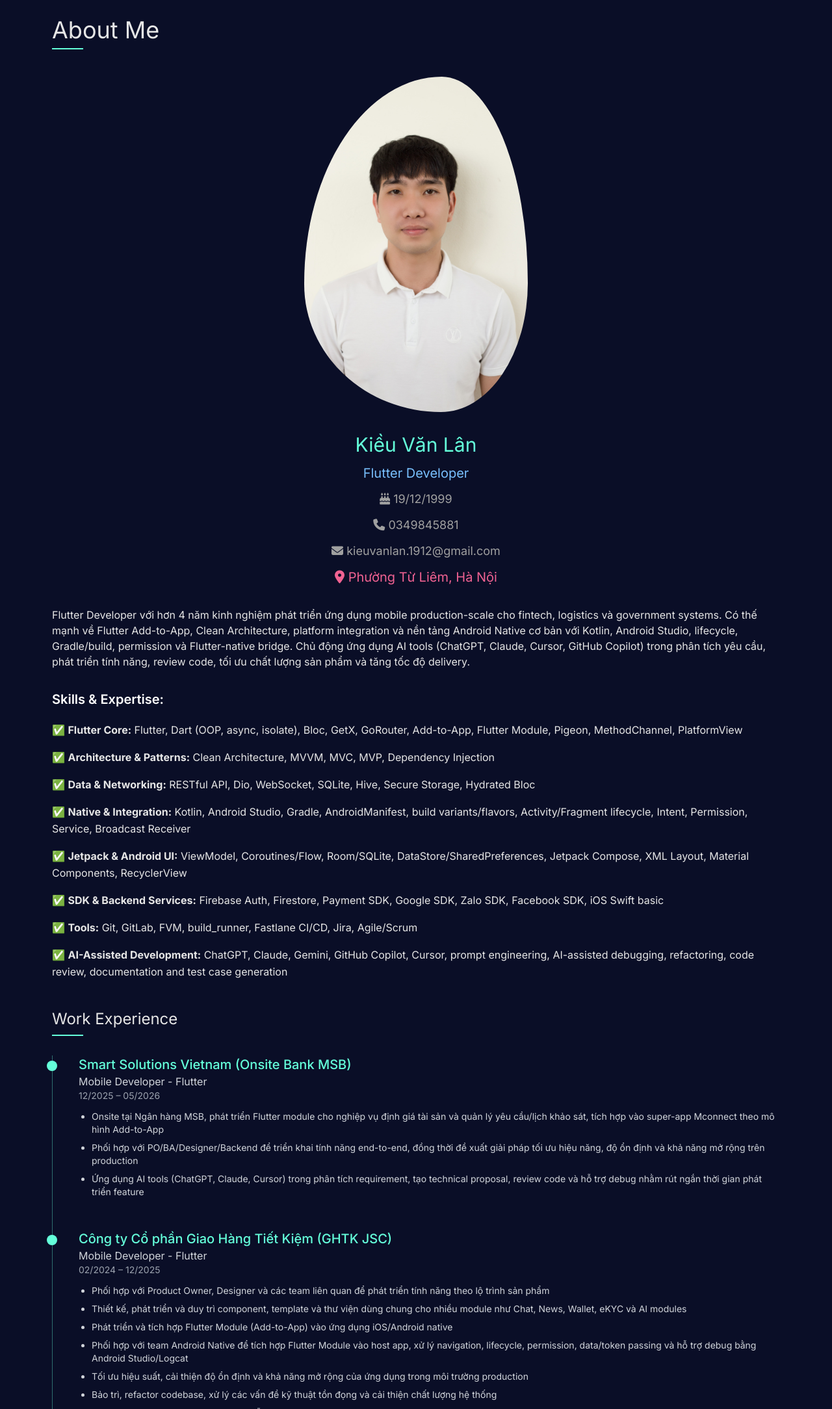
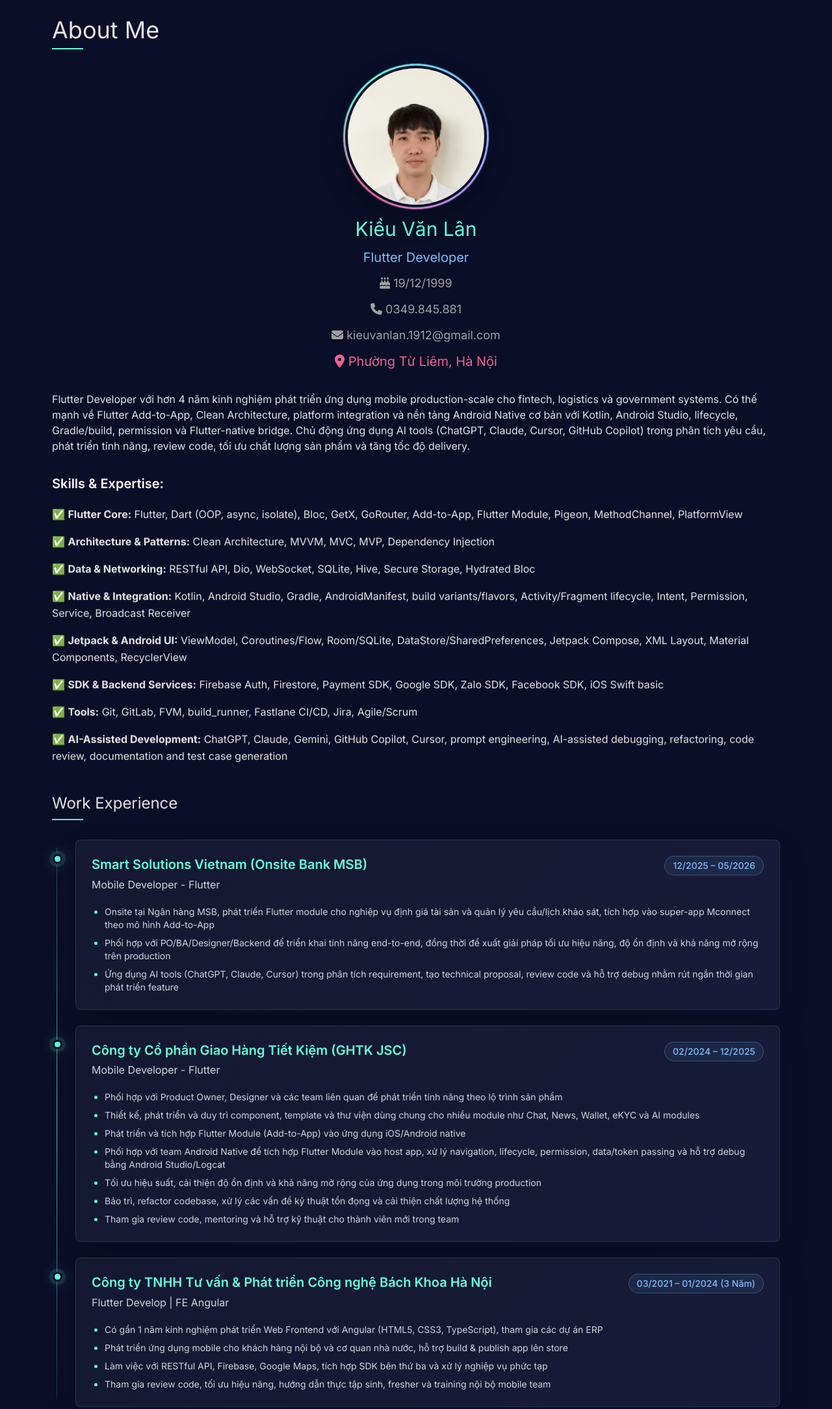
Before and after one commit to kieulan1912/kieulan1912.github.io, a plain HTML site: page index.html in a window 1280 px wide. Shown: the part 814-2982 px from the top of the page at 65% size. Drawn offline with nearby package versions, Linux system fonts and the light colour scheme.

Commit message:
Update CV 25/06/2026

```diff
--- a/index.html
+++ b/index.html
@@ -394,6 +394,166 @@
         transform: translateY(-5px);
       }
 
+      /* Work experience timeline */
+      .experience-timeline {
+        position: relative;
+        display: grid;
+        gap: 1.5rem;
+        padding-left: 2.25rem;
+      }
+
+      .experience-timeline::before {
+        content: "";
+        position: absolute;
+        top: 0.75rem;
+        bottom: 0.75rem;
+        left: 0.45rem;
+        width: 1px;
+        background: linear-gradient(
+          180deg,
+          rgba(100, 255, 218, 0.2),
+          rgba(100, 255, 218, 0.75),
+          rgba(100, 255, 218, 0.16)
+        );
+      }
+
+      .experience-item {
+        position: relative;
+      }
+
+      .experience-dot {
+        position: absolute;
+        top: 1.4rem;
+        left: -2.18rem;
+        width: 0.9rem;
+        height: 0.9rem;
+        border-radius: 999px;
+        background: var(--accent-primary);
+        border: 3px solid var(--bg-primary);
+        box-shadow: 0 0 0 5px rgba(100, 255, 218, 0.12),
+          0 0 24px rgba(100, 255, 218, 0.32);
+      }
+
+      .experience-card {
+        border: 1px solid rgba(100, 255, 218, 0.14);
+        background: linear-gradient(
+          135deg,
+          rgba(21, 25, 50, 0.96),
+          rgba(30, 33, 64, 0.72)
+        );
+        box-shadow: 0 18px 45px rgba(0, 0, 0, 0.16);
+        transition: transform 0.3s ease, border-color 0.3s ease,
+          box-shadow 0.3s ease;
+      }
+
+      .experience-card:hover {
+        transform: translateY(-4px);
+        border-color: rgba(100, 255, 218, 0.38);
+        box-shadow: 0 22px 55px rgba(0, 0, 0, 0.22);
+      }
+
+      .experience-date {
+        border: 1px solid rgba(121, 192, 255, 0.3);
+        background: rgba(121, 192, 255, 0.08);
+      }
+
+      /* Profile avatar */
+      .profile-avatar-link {
+        display: inline-flex;
+        border-radius: 999px;
+      }
+
+      .profile-avatar-frame {
+        position: relative;
+        width: 11rem;
+        height: 11rem;
+        padding: 0.18rem;
+        border-radius: 999px;
+        background: rgba(10, 14, 39, 0.94);
+        box-shadow: 0 16px 42px rgba(0, 0, 0, 0.2),
+          0 0 0 1px rgba(100, 255, 218, 0.12);
+        transition: transform 0.35s ease, box-shadow 0.35s ease;
+      }
+
+      .profile-avatar-frame::before {
+        content: "";
+        position: absolute;
+        inset: 0;
+        border-radius: inherit;
+        background: conic-gradient(
+          from 0deg,
+          #64ffda,
+          #79c0ff,
+          #b39cff,
+          #f06292,
+          #64ffda
+        );
+        animation: avatarRingSpin 8s linear infinite;
+      }
+
+      .profile-avatar-frame::after {
+        content: "";
+        position: absolute;
+        inset: -0.28rem;
+        border-radius: inherit;
+        background: rgba(100, 255, 218, 0.08);
+        filter: blur(14px);
+        opacity: 0.32;
+        animation: avatarAuraPulse 3.8s ease-in-out infinite;
+        pointer-events: none;
+      }
+
+      .profile-avatar-link:hover .profile-avatar-frame {
+        transform: translateY(-4px) scale(1.02);
+        box-shadow: 0 22px 52px rgba(0, 0, 0, 0.26),
+          0 0 24px rgba(100, 255, 218, 0.14);
+      }
+
+      .profile-avatar {
+        position: relative;
+        z-index: 1;
+        width: 100%;
+        height: 100%;
+        display: block;
+        object-fit: cover;
+        object-position: center top;
+        border-radius: inherit;
+        background: var(--bg-secondary);
+        border: 0.28rem solid var(--bg-primary);
+      }
+
+      @keyframes avatarRingSpin {
+        to {
+          transform: rotate(360deg);
+        }
+      }
+
+      @keyframes avatarAuraPulse {
+        0%,
+        100% {
+          opacity: 0.2;
+          transform: scale(0.98);
+        }
+        50% {
+          opacity: 0.38;
+          transform: scale(1.025);
+        }
+      }
+
+      @media (min-width: 768px) {
+        .profile-avatar-frame {
+          width: 14rem;
+          height: 14rem;
+        }
+      }
+
+      @media (prefers-reduced-motion: reduce) {
+        .profile-avatar-frame::before,
+        .profile-avatar-frame::after {
+          animation: none;
+        }
+      }
+
       .circle {
         background: plum;
 
@@ -604,7 +764,7 @@
         </div>
         <div class="flex justify-center mt-8">
           <a
-            href="files/lankv_flutter_resume.pdf"
+            href="files/Kieu-Van-Lan_Flutter-Developer.pdf"
             target="_blank"
             class="px-4 md:px-6 py-2 md:py-3 border-2 border-[#64ffda] bg-transparent text-[#64ffda] no-underline rounded text-base md:text-lg transition-all duration-300 hover:bg-[#64ffda] hover:text-[#0a0e27]"
             >View Resume</a
@@ -628,12 +788,17 @@
         </div> -->
 
       <div class="flex flex-col w-full items-center justify-center scroll-scale">
-        <a href="images/lankv.jpg" target="_blank">
-          <div class="relative w-96 p-5  ">
+        <a
+          href="images/lankv.jpg"
+          target="_blank"
+          class="profile-avatar-link"
+          aria-label="View Kiều Văn Lân profile photo"
+        >
+          <div class="profile-avatar-frame">
             <img
               src="images/lankv.jpg"
               alt="Kiều Văn Lân"
-              class="w-full h-auto object-cover circle"
+              class="profile-avatar"
             />
           </div>
         </a>
@@ -646,7 +811,7 @@
             <i class="fa-solid fa-birthday-cake"></i> 19/12/1999
           </p>
           <p class="text-lg text-[#a0a0a0]">
-            <i class="fa-solid fa-phone"></i> 0349845881
+            <i class="fa-solid fa-phone"></i> 0349.845.881
           </p>
           <p class="text-lg text-[#a0a0a0]">
             <i class="fa-solid fa-envelope"></i> kieuvanlan.1912@gmail.com
@@ -682,44 +847,50 @@
           Work Experience
         </h3>
 
-        <div
-          class="relative border-l border-[#64ffda]/40 pl-8 space-y-12 scroll-fade-in"
-        >
+        <div class="experience-timeline scroll-fade-in">
           <!-- Item 1 -->
-          <div class="relative">
-            <span
-              class="scroll-fade-in absolute -left-[41px] top-2 w-4 h-4 bg-[#64ffda] rounded-full"
-            ></span>
-            <div class="ml-2 scroll-fade-in">
-              <p class="text-xl font-medium text-[#64ffda]">
+          <div class="experience-item scroll-fade-in">
+            <span class="experience-dot" aria-hidden="true"></span>
+            <article class="experience-card rounded-lg p-5 md:p-6">
+              <div class="flex flex-col gap-3 md:flex-row md:items-start md:justify-between">
+                <div>
+                  <p class="text-xl font-semibold text-[#64ffda] leading-snug">
                     Smart Solutions Vietnam (Onsite Bank MSB)
                   </p>
-              <p class="text-base text-gray-300">
+                  <p class="mt-1 text-base text-gray-300">
                     Mobile Developer - Flutter
                   </p>
-              <p class="text-sm text-gray-400">12/2025 – 05/2026</p>
-              <ul class="mt-3 space-y-2 text-sm text-gray-300 list-disc ml-5">
+                </div>
+                <p class="experience-date w-fit shrink-0 rounded-full px-3 py-1 text-sm font-medium text-[#79c0ff]">
+                  12/2025 – 05/2026
+                </p>
+              </div>
+              <ul class="mt-5 space-y-2 text-sm text-gray-300 list-disc ml-5 marker:text-[#64ffda]">
                 <li>Onsite tại Ngân hàng MSB, phát triển Flutter module cho nghiệp vụ định giá tài sản và quản lý yêu cầu/lịch khảo sát, tích hợp vào super-app Mconnect theo mô hình Add-to-App</li>
                 <li>Phối hợp với PO/BA/Designer/Backend để triển khai tính năng end-to-end, đồng thời đề xuất giải pháp tối ưu hiệu năng, độ ổn định và khả năng mở rộng trên production</li>
                 <li>Ứng dụng AI tools (ChatGPT, Claude, Cursor) trong phân tích requirement, tạo technical proposal, review code và hỗ trợ debug nhằm rút ngắn thời gian phát triển feature</li>
               </ul>
-            </div>
+            </article>
           </div>
 
           <!-- Item 2 -->
-          <div class="relative">
-            <span
-              class="scroll-fade-in absolute -left-[41px] top-2 w-4 h-4 bg-[#64ffda] rounded-full"
-            ></span>
-            <div class="ml-2 scroll-fade-in">
-              <p class="text-xl font-medium text-[#64ffda]">
+          <div class="experience-item scroll-fade-in">
+            <span class="experience-dot" aria-hidden="true"></span>
+            <article class="experience-card rounded-lg p-5 md:p-6">
+              <div class="flex flex-col gap-3 md:flex-row md:items-start md:justify-between">
+                <div>
+                  <p class="text-xl font-semibold text-[#64ffda] leading-snug">
                     Công ty Cổ phần Giao Hàng Tiết Kiệm (GHTK JSC)
                   </p>
-              <p class="text-base text-gray-300">
+                  <p class="mt-1 text-base text-gray-300">
                     Mobile Developer - Flutter
                   </p>
-              <p class="text-sm text-gray-400">02/2024 – 12/2025</p>
-              <ul class="mt-3 space-y-2 text-sm text-gray-300 list-disc ml-5">
+                </div>
+                <p class="experience-date w-fit shrink-0 rounded-full px-3 py-1 text-sm font-medium text-[#79c0ff]">
+                  02/2024 – 12/2025
+                </p>
+              </div>
+              <ul class="mt-5 space-y-2 text-sm text-gray-300 list-disc ml-5 marker:text-[#64ffda]">
                 <li>Phối hợp với Product Owner, Designer và các team liên quan để phát triển tính năng theo lộ trình sản phẩm</li>
                 <li>Thiết kế, phát triển và duy trì component, template và thư viện dùng chung cho nhiều module như Chat, News, Wallet, eKYC và AI modules</li>
                 <li>Phát triển và tích hợp Flutter Module (Add-to-App) vào ứng dụng iOS/Android native</li>
@@ -728,29 +899,33 @@
                 <li>Bảo trì, refactor codebase, xử lý các vấn đề kỹ thuật tồn đọng và cải thiện chất lượng hệ thống</li>
                 <li>Tham gia review code, mentoring và hỗ trợ kỹ thuật cho thành viên mới trong team</li>
               </ul>
-            </div>
+            </article>
           </div>
 
           <!-- Item 3 -->
-          <div class="relative">
-            <span
-              class="scroll-fade-in absolute -left-[42px] top-2 w-4 h-4 bg-[#64ffda] rounded-full"
-            ></span>
-            <div class="ml-2 scroll-fade-in">
-              <p class="text-xl font-medium text-[#64ffda]">
+          <div class="experience-item scroll-fade-in">
+            <span class="experience-dot" aria-hidden="true"></span>
+            <article class="experience-card rounded-lg p-5 md:p-6">
+              <div class="flex flex-col gap-3 md:flex-row md:items-start md:justify-between">
+                <div>
+                  <p class="text-xl font-semibold text-[#64ffda] leading-snug">
                     Công ty TNHH Tư vấn & Phát triển Công nghệ Bách Khoa Hà Nội
                   </p>
-              <p class="text-base text-gray-300">
+                  <p class="mt-1 text-base text-gray-300">
                     Flutter Develop | FE Angular
                   </p>
-              <p class="text-sm text-gray-400">03/2021 – 01/2024 (3 Năm)</p>
-              <ul class="mt-3 space-y-2 text-sm text-gray-300 list-disc ml-5">
+                </div>
+                <p class="experience-date w-fit shrink-0 rounded-full px-3 py-1 text-sm font-medium text-[#79c0ff]">
+                  03/2021 – 01/2024 (3 Năm)
+                </p>
+              </div>
+              <ul class="mt-5 space-y-2 text-sm text-gray-300 list-disc ml-5 marker:text-[#64ffda]">
                 <li>Có gần 1 năm kinh nghiệm phát triển Web Frontend với Angular (HTML5, CSS3, TypeScript), tham gia các dự án ERP</li>
                 <li>Phát triển ứng dụng mobile cho khách hàng nội bộ và cơ quan nhà nước, hỗ trợ build & publish app lên store</li>
                 <li>Làm việc với RESTful API, Firebase, Google Maps, tích hợp SDK bên thứ ba và xử lý nghiệp vụ phức tạp</li>
                 <li>Tham gia review code, tối ưu hiệu năng, hướng dẫn thực tập sinh, fresher và training nội bộ mobile team</li>
               </ul>
-            </div>
+            </article>
           </div>
         </div>
       </div>
@@ -1331,7 +1506,7 @@
           <div class="w-4/5">
             <h4 class="text-[#64ffda] mb-1">Call</h4>
             <p class="text-[#a0a0a0] group-hover:text-[#64ffda]">
-              0349845881
+              0349.845.881
             </p>
           </div>
         </a>
```
Also changed, not shown: 3 other files. Lines whose indentation alone changed are shown as unchanged.
